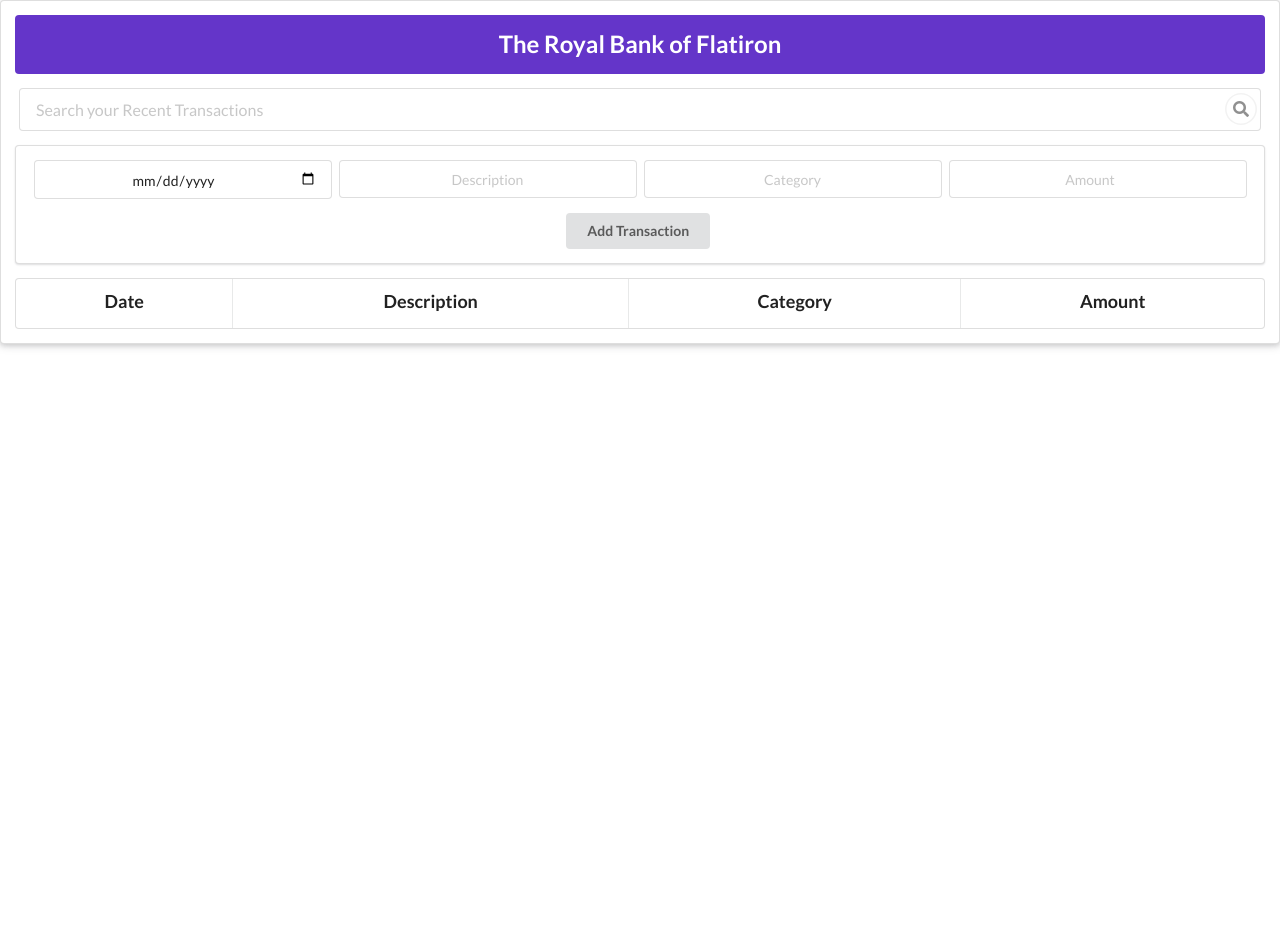
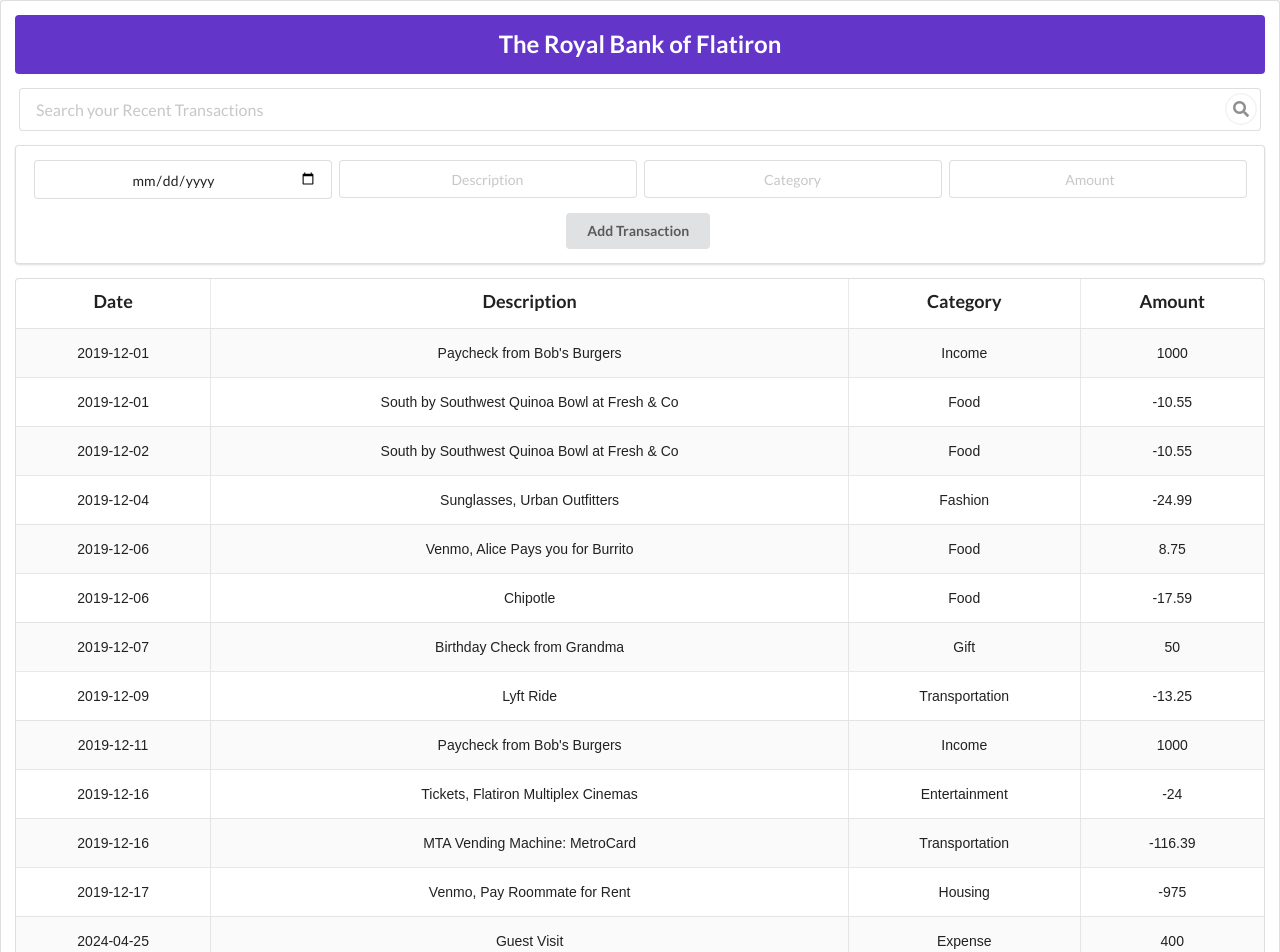
Before and after one commit to BennyGitau/Bank-of-Flatiron-p2-w1--codeChallenge, a React (Create React App) app: page / in a window 1280 px wide. Shown: the top 952 px of the page. Before the commit the page ends 800 px from the top, so only its background shows below. Built offline with nearby package versions, Linux system fonts and the light colour scheme; data requests are answered from the project's data file.

Commit message:
first Commit

```diff
--- a/db.json
+++ b/db.json
@@ -83,6 +83,34 @@
       "description": "Venmo, Pay Roommate for Rent",
       "category": "Housing",
       "amount": -975
+    },
+    {
+      "id": "ebda9260-04b0-11ef-a698-13dfa65f0b19",
+      "date": "2024-04-25",
+      "amount": "400",
+      "description": "Guest Visit",
+      "category": "Expense"
+    },
+    {
+      "id": "b32343d0-04b1-11ef-97f3-d3170d3d1cb5",
+      "date": "2024-04-17",
+      "amount": "-600",
+      "description": "Office Equipments",
+      "category": "Furniture"
+    },
+    {
+      "id": "e9df6930-04b1-11ef-8063-1dd57a9ba78d",
+      "date": "2024-04-01",
+      "amount": "-300",
+      "description": "Meals",
+      "category": "Food"
+    },
+    {
+      "id": "67fd0660-04b2-11ef-9f58-a7caa66537dd",
+      "date": "2024-04-17",
+      "amount": "-300",
+      "description": "Loan Payment",
+      "category": "Expense"
     }
   ]
 }
--- a/package.json
+++ b/package.json
@@ -3,11 +3,13 @@
   "version": "0.1.0",
   "private": true,
   "dependencies": {
+    "framer-motion": "6.2.4",
     "postcss-safe-parser": "^7.0.0",
     "react": "^17.0.1",
     "react-dom": "^17.0.1",
     "react-scripts": "^5.0.1",
-    "semantic-ui-css": "^2.2.10"
+    "semantic-ui-css": "^2.2.10",
+    "uuid": "^9.0.1"
   },
   "devDependencies": {
     "json-server": "^0.15.1"
--- a/src/components/AccountContainer.js
+++ b/src/components/AccountContainer.js
@@ -1,14 +1,57 @@
-import React from "react";
+import React,{useState, useEffect} from "react";
 import TransactionsList from "./TransactionsList";
 import Search from "./Search";
 import AddTransactionForm from "./AddTransactionForm";
 
 function AccountContainer() {
+  const [data, setData] = useState([])
+
+  //fetch data
+  useEffect(()=>{
+    fetch('http://localhost:8001/transactions')
+    .then(response => response.json())
+    .then(transactions => {
+      setData(transactions)
+      console.log(transactions)})
+  },[] )
+
+  function addTransaction(newTransaction){
+    if(newTransaction !=="") {
+
+
+    fetch('http://localhost:8001/transactions',{
+      method: "POST",
+      headers: {
+        "Content-Type": "application/json"
+      },
+      body: JSON.stringify(newTransaction)
+    })
+    .then(res => res.json())
+    .then(newTransaction => {
+      console.log(newTransaction)
+      setData([...data, newTransaction])
+
+    })
+  }
+
+  }
+  //function to handle search
+  function onSearch(searchTerm){
+    console.log(searchTerm)
+   const filteredData = data.filter((item)=> {
+    return searchTerm.toLowerCase() === ""? item : item.category.toLowerCase().includes(searchTerm)
+  })
+  setData(filteredData)
+
+
+  }
+
   return (
     <div>
-      <Search />
-      <AddTransactionForm />
-      <TransactionsList />
+      <Search handleSearch={onSearch}/>
+      <AddTransactionForm
+      handleAddTransaction={addTransaction}/>
+      <TransactionsList data={data}/>
     </div>
   );
 }
--- a/src/components/AddTransactionForm.js
+++ b/src/components/AddTransactionForm.js
@@ -1,14 +1,36 @@
-import React from "react";
+import React,{useState} from "react";
+import {v1 as uuid} from "uuid";
 
-function AddTransactionForm() {
+function AddTransactionForm({handleAddTransaction}) {
+  const [date, setDate] = useState('')
+  const [description, setDescription] = useState('')
+  const [category,setCategory]= useState('')
+  const [amount, setAmount] = useState('')
+
+  const handleSubmit = (event)=>{
+    event.preventDefault()
+    const newTransaction = {
+      id: uuid(),
+      date: date,
+      amount: amount,
+      description: description,
+      category: category
+    }
+    handleAddTransaction(newTransaction)
+    setAmount('');
+    setCategory('');
+    setDate('');
+    setDescription('');
+
+  }
   return (
     <div className="ui segment">
-      <form className="ui form">
+      <form className="ui form" onSubmit={handleSubmit}>
         <div className="inline fields">
-          <input type="date" name="date" />
-          <input type="text" name="description" placeholder="Description" />
-          <input type="text" name="category" placeholder="Category" />
-          <input type="number" name="amount" placeholder="Amount" step="0.01" />
+          <input type="date" name="date" value={date} onChange={e=> setDate(e.target.value)}/>
+          <input type="text" name="description" placeholder="Description" value={description} onChange={e=> setDescription(e.target.value)}/>
+          <input type="text" name="category" placeholder="Category" value={category}onChange={e=> setCategory(e.target.value)}/>
+          <input type="number" name="amount" placeholder="Amount" step="0.01" value={amount} onChange={e=> setAmount(e.target.value)}/>
         </div>
         <button className="ui button" type="submit">
           Add Transaction
--- a/src/components/Search.js
+++ b/src/components/Search.js
@@ -1,12 +1,23 @@
-import React from "react";
+import React, {useState} from "react";
 
-function Search() {
+function Search({handleSearch}) {
+
+
+  const [searchTerm, setSearchTerm] = useState('');
+  //console.log(searchTerm)
+  function onTransactionSearch (value){
+    setSearchTerm(value.trim())
+    handleSearch(searchTerm)
+    //setSearchTerm('')
+
+  }
   return (
     <div className="ui large fluid icon input">
       <input
         type="text"
+        value={searchTerm}
         placeholder="Search your Recent Transactions"
-        onChange={() => console.log("Searching...")}
+        onChange={(e)=> onTransactionSearch(e.target.value)}
       />
       <i className="circular search link icon"></i>
     </div>
--- a/src/components/Transaction.js
+++ b/src/components/Transaction.js
@@ -1,12 +1,12 @@
 import React from "react";
 
-function Transaction() {
+function Transaction({amount, category,date, description}) {
   return (
     <tr>
-      <td>{"your code here..."}</td>
-      <td>{"your code here..."}</td>
-      <td>{"your code here..."}</td>
-      <td>{"your code here..."}</td>
+      <td>{date}</td>
+      <td>{description}</td>
+      <td>{category}</td>
+      <td>{amount}</td>
     </tr>
   );
 }
--- a/src/components/TransactionsList.js
+++ b/src/components/TransactionsList.js
@@ -1,7 +1,10 @@
 import React from "react";
 import Transaction from "./Transaction";
 
-function TransactionsList() {
+function TransactionsList({ data }) {
+  //const [amount, category,date, description, id] = data
+
+
   return (
     <table className="ui celled striped padded table">
       <tbody>
@@ -19,6 +22,15 @@ function TransactionsList() {
             <h3 className="ui center aligned header">Amount</h3>
           </th>
         </tr>
+        {data.map((item)=>
+          <Transaction
+            key={item.id}
+            amount={item.amount}
+            category={item.category}
+            date={item.date}
+            description={item.description}
+          />
+        )}
         {/* render a list of <Transaction> components here */}
       </tbody>
     </table>
```
Also changed, not shown: 1 other file (tests, documents, lock files or other folders).
